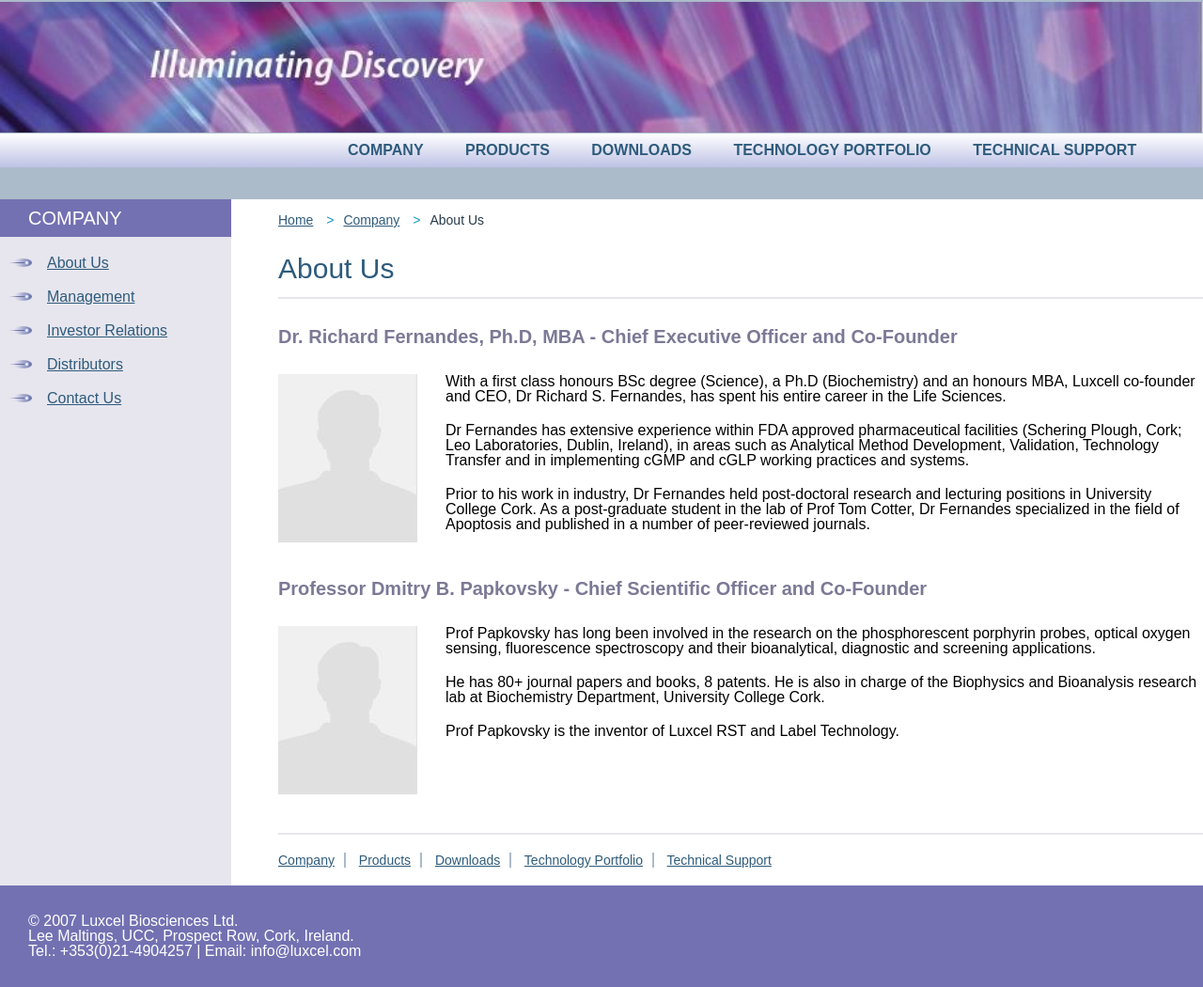
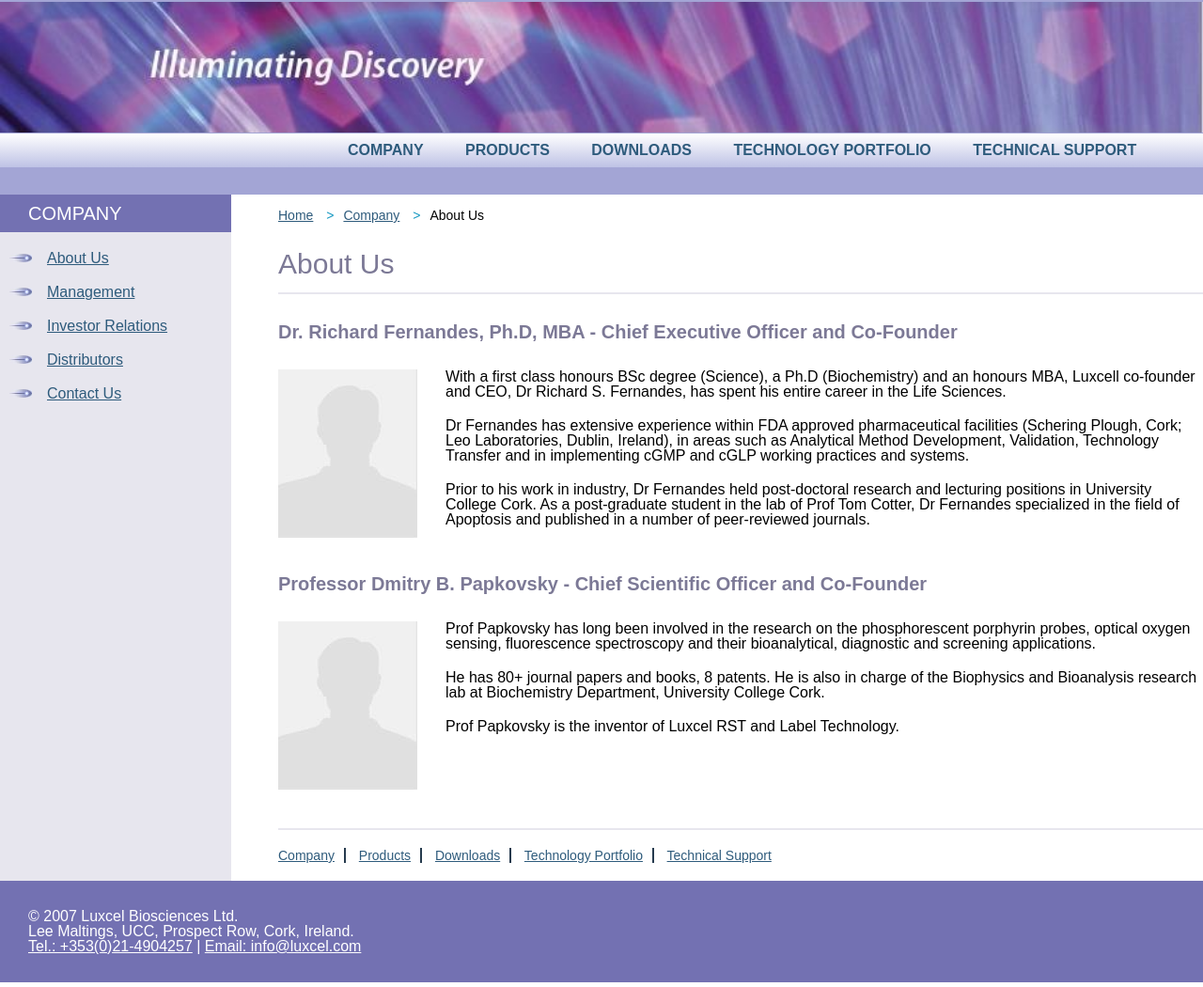
Before and after one commit to Charlianok/Project-2, a plain HTML site: page index.html in a window 1280 px wide. Shown: the part 115-1165 px from the top of the page at 94% size. Drawn offline with Linux system fonts and the light colour scheme.

Commit message:
Changes 2

```diff
--- a/index.html
+++ b/index.html
@@ -22,13 +22,13 @@
 </header>
 
 <div class="header-nav">
-    <img src="img/image.jpg" alt="Illuminating Discovery" width="100%">
+    <img class="img-header" src="img/image.jpg" alt="Illuminating Discovery">
     <nav class="top-nav">
-        <a class="nav-link" href="company.html">COMPANY</a>
-        <a class="nav-link" href="products.html">PRODUCTS</a>
-        <a class="nav-link" href="downloads.html">DOWNLOADS</a>
-        <a class="nav-link" href="portfolio.html">TECHNOLOGY PORTFOLIO</a>
-        <a class="nav-link" href="support.html">TECHNICAL SUPPORT</a>
+        <a class="nav-link" href="company.html">company</a>
+        <a class="nav-link" href="products.html">products</a>
+        <a class="nav-link" href="downloads.html">downloads</a>
+        <a class="nav-link" href="portfolio.html">technology portfolio</a>
+        <a class="nav-link" href="support.html">technical support</a>
     </nav>
 </div>
 
@@ -36,7 +36,7 @@
 
     <aside class="aside-nav">
         <div class="aside-heading">
-            <h1>COMPANY</h1>
+            <h1>company</h1>
         </div>
         <ul class="aside-list">
             <li class="list-item"><a class="list-link" href="about.html">About Us</a></li>
@@ -102,9 +102,10 @@
 </div>
 
 <footer>
-    <p>© 2007 Luxcel Biosciences Ltd.</p>
+    <p>&copy 2007 Luxcel Biosciences Ltd.</p>
     <p>Lee Maltings, UCC, Prospect Row, Cork, Ireland.</p>
-    <p>Tel.: +353(0)21-4904257	|	Email: info@luxcel.com</p>
+    <a href="tel">Tel.: +353(0)21-4904257</a>	|
+    <a href="mailto">Email: info@luxcel.com</a>
 </footer>
 
 </body>
--- a/style.css
+++ b/style.css
@@ -1,3 +1,9 @@
+html {
+    --color-link: #263b4e;
+    --color-background: #7371b2;
+    --color-h3: #7c7996;
+}
+
 body {
     font-family: sans-serif;
 }
@@ -13,7 +19,7 @@ header {
 }
 
 .top-link {
-    border-left: 2px solid #abbbca;
+    border-left: 2px solid var(--color-link);
     margin-left: 10px;
     padding-left: 10px;
 }
@@ -29,10 +35,14 @@ header {
 /* header navigation */
 
 .header-nav {
-    background-color: #abbbca;
+    background-color: #a3a5d5;
     margin-top: 10px;
-    height: 210px;
+    height: 205px;
     padding-top: 5px;
+}
+
+.img-header {
+    width: 100%;
 }
 
 .top-nav {
@@ -47,6 +57,7 @@ header {
     text-decoration: none;
     padding: 10px 20px;
     font-weight: bold;
+    text-transform: uppercase;
 }
 
 .nav-link:hover {
@@ -64,10 +75,11 @@ header {
 /* main-aside */
 
 .aside-heading {
-    background-color: #7371b2;
+    background-color: var(--color-background);
     color: white;
     padding: 10px 30px;
     font-size: 20px;
+    text-transform: uppercase;
 }
 
 .aside-nav {
@@ -103,7 +115,7 @@ header {
 .main-nav-top {
     margin-top: 15px;
     font-size: 14px;
-    color: #273a49;
+    color: color: var(--color-link);;
 }
 
 .breadcrumb li {
@@ -122,7 +134,7 @@ header {
 
 .main-heading1 {
     font-size: 30px;
-    color: #2e5b7c;
+    color: var(--color-h3);
     margin-top: 30px;
     margin-bottom: 15px;
 }
@@ -138,7 +150,7 @@ header {
 
 .main-heading2 {
     margin-top: 30px;
-    color: #7c7996;
+    color: var(--color-h3);
     font-size: 20px;
     font-weight: bold;
     margin-bottom: 30px;
@@ -163,7 +175,7 @@ header {
 }
 
 .main-link-bottom {
-    border-right: 2px solid #abbbca;
+    border-right: 2px solid var(--color-link);
     margin-right: 10px;
     padding-right: 10px;
 }
@@ -179,7 +191,15 @@ header {
 /* footer */
 
 footer {
-    background-color: #7371b2;
+    background-color: var(--color-background);
     color: white;
     padding: 30px;
 }
+
+footer a {
+    color: white;
+}
+
+footer a:hover {
+    text-decoration: none;
+}
```
